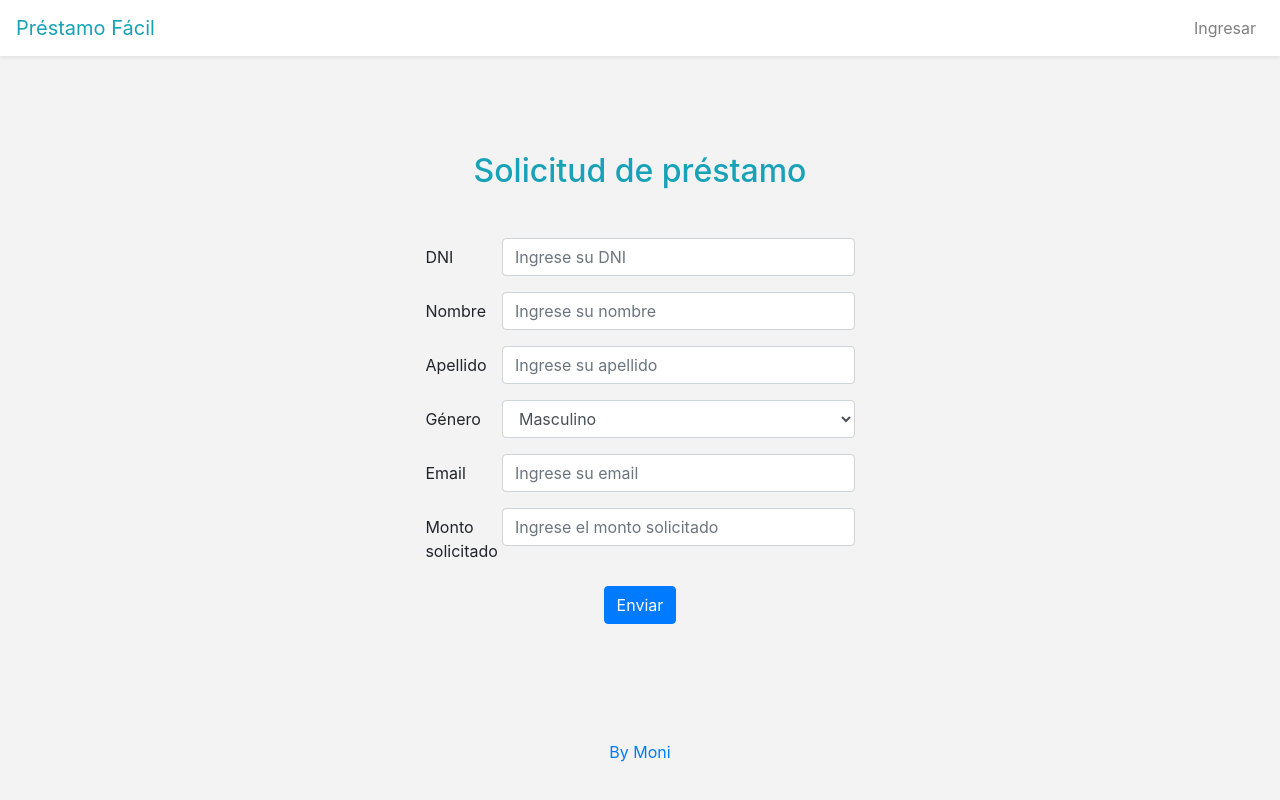
After one commit to alxvecchio/moni_challenge, a Django app: page /form/ in a window 1280 px wide. The commit adds this page. Run offline with Django 3.2, Linux system fonts and the light colour scheme; some libraries are stand-ins or nearby versions.

Commit message:
feat(moni): (solo debug) primeras pruebas en la creacion del formulario

```diff
--- /dev/null
+++ b/form/templates/form.html
@@ -0,0 +1,97 @@
+{% load static %}
+
+<!DOCTYPE html>
+<html>
+<head>
+	<title>Prestamo Facil</title>
+	<link rel="stylesheet" type="text/css" href="{% static 'css/bootstrap.min.css' %}">
+    <meta charset="UTF-8">
+    <meta name="viewport" content="width=device-width, initial-scale=1">
+	<style>
+		.center {
+			display: flex;
+			justify-content: center;
+			align-items: center;
+			height: 70vh;
+            margin-top: 60px;
+		}
+	</style>
+</head>
+<body style="background-color: #F3F3F3;">
+	<!-- Navbar -->
+	<nav class="navbar navbar-expand-lg navbar-light bg-white shadow-sm">
+		<a class="navbar-brand" style="color: #17A2B8;" href="{% url 'home' %}">Préstamo Fácil</a>
+		<ul class="navbar-nav ml-auto">
+			<li class="nav-item">
+				<a class="nav-link" href="#">Ingresar</a>
+			</li>
+		</ul>
+	</nav>
+
+    {% block content %}
+    <div class="container">
+        <div class="center d-flex flex-column align-items-center">
+            <h2 class="text-center mb-5" style="color: #17A2B8;">Solicitud de préstamo</h2>
+            <form method="POST">
+                {% csrf_token %}
+                <div class="form-group row">
+                <label for="dni" class="col-sm-2 col-form-label">DNI</label>
+                <div class="col-sm-10">
+                    <input type="text" class="form-control" id="dni" name="dni" placeholder="Ingrese su DNI">
+                </div>
+                </div>
+                <div class="form-group row">
+                <label for="nombre" class="col-sm-2 col-form-label">Nombre</label>
+                <div class="col-sm-10">
+                    <input type="text" class="form-control" id="nombre" name="nombre" placeholder="Ingrese su nombre">
+                </div>
+                </div>
+                <div class="form-group row">
+                <label for="apellido" class="col-sm-2 col-form-label">Apellido</label>
+                <div class="col-sm-10">
+                    <input type="text" class="form-control" id="apellido" name="apellido" placeholder="Ingrese su apellido">
+                </div>
+                </div>
+                <div class="form-group row">
+                <label for="genero" class="col-sm-2 col-form-label">Género</label>
+                <div class="col-sm-10">
+                    <select class="form-control" id="genero" name="genero">
+                    <option value="M">Masculino</option>
+                    <option value="F">Femenino</option>
+                    <option value="O">Otro</option>
+                    </select>
+                </div>
+                </div>
+                <div class="form-group row">
+                <label for="email" class="col-sm-2 col-form-label">Email</label>
+                <div class="col-sm-10">
+                    <input type="email" class="form-control" id="email" name="email" placeholder="Ingrese su email">
+                </div>
+                </div>
+                <div class="form-group row">
+                <label for="monto" class="col-sm-2 col-form-label">Monto solicitado</label>
+                <div class="col-sm-10">
+                    <input type="number" class="form-control" id="monto" name="monto" placeholder="Ingrese el monto solicitado">
+                </div>
+                </div>
+                <div class="form-group row">
+                <div class="col-sm-10 offset-sm-1 text-center">
+                    <button type="submit" class="btn btn-primary">Enviar</button>
+                </div>
+                </div>
+            </form>
+    </div>
+    {% endblock %}
+
+    <footer class="footer mt-5 py-3">
+        <div class="container text-center">
+          <span class="text-muted"><a href="https://www.moni.com.ar" target="_blank">By Moni</a></span>
+        </div>
+      </footer>
+
+	<!-- Incluimos los scripts de Bootstrap -->
+	<script src="{% static 'js/jquery-3.2.1.slim.min.js' %}" integrity="sha384-KJ3o2DKtIkvYIK3UENzmM7KCkRr/rE9/Qpg6aAZGJwFDMVNA/GpGFF93hXpG5KkN" crossorigin="anonymous"></script>
+	<script src="{% static 'js/popper.min.js' %}" integrity="sha384-ApNbgh9B+Y1QKtv3Rn7W3mgPxhU9K/ScQsAP7hUibX39j7fakFPskvXusvfa0b4Q" crossorigin="anonymous"></script>
+	<script src="{% static 'js/bootstrap.min.js' %}" integrity="sha384-JZR6Spejh4U02d8jOt6vLEHfe/JQGiRRSQQxSfFWpi1MquVdAyjUar5+76PVCmYl" crossorigin="anonymous"></script>
+</body>
+</html>
--- /dev/null
+++ b/form/urls.py
@@ -0,0 +1,9 @@
+# -*- coding: utf-8 -*-
+"""Module for urls."""
+
+from django.urls import path
+from . import views
+
+urlpatterns = [
+    path("", views.form, name="form"),
+]
--- a/form/views.py
+++ b/form/views.py
@@ -3,4 +3,24 @@
 
 from django.shortcuts import render
 
-# Create your views here.
+from django.http import HttpResponse
+import logging
+
+logger = logging.getLogger("prestamo_facil")
+
+
+def form(request) -> HttpResponse:
+    """Handle Home view and its requests.
+
+    Args:
+        request (HttpRequest): HTTP Request.
+
+    Returns:
+        HttpResponse: Renders home.html template with the given context.
+    """
+    try:
+        logger.info(f'Entering form from {request.META["REMOTE_ADDR"]}')
+        context: dict = {}
+        return render(request, "form.html", context)
+    except Exception as e:
+        logger.error(f"Error: {e}")
--- a/prestamo_facil/urls.py
+++ b/prestamo_facil/urls.py
@@ -17,4 +17,8 @@ Including another URLconf
 from django.contrib import admin
 from django.urls import path, include
 
-urlpatterns = [path("admin/", admin.site.urls), path("", include("home.urls"))]
+urlpatterns = [
+    path("admin/", admin.site.urls),
+    path("", include("home.urls")),
+    path("form/", include("form.urls")),
+]
```
Also changed, not shown: home/templates/home.html (+6 -8 lines).
